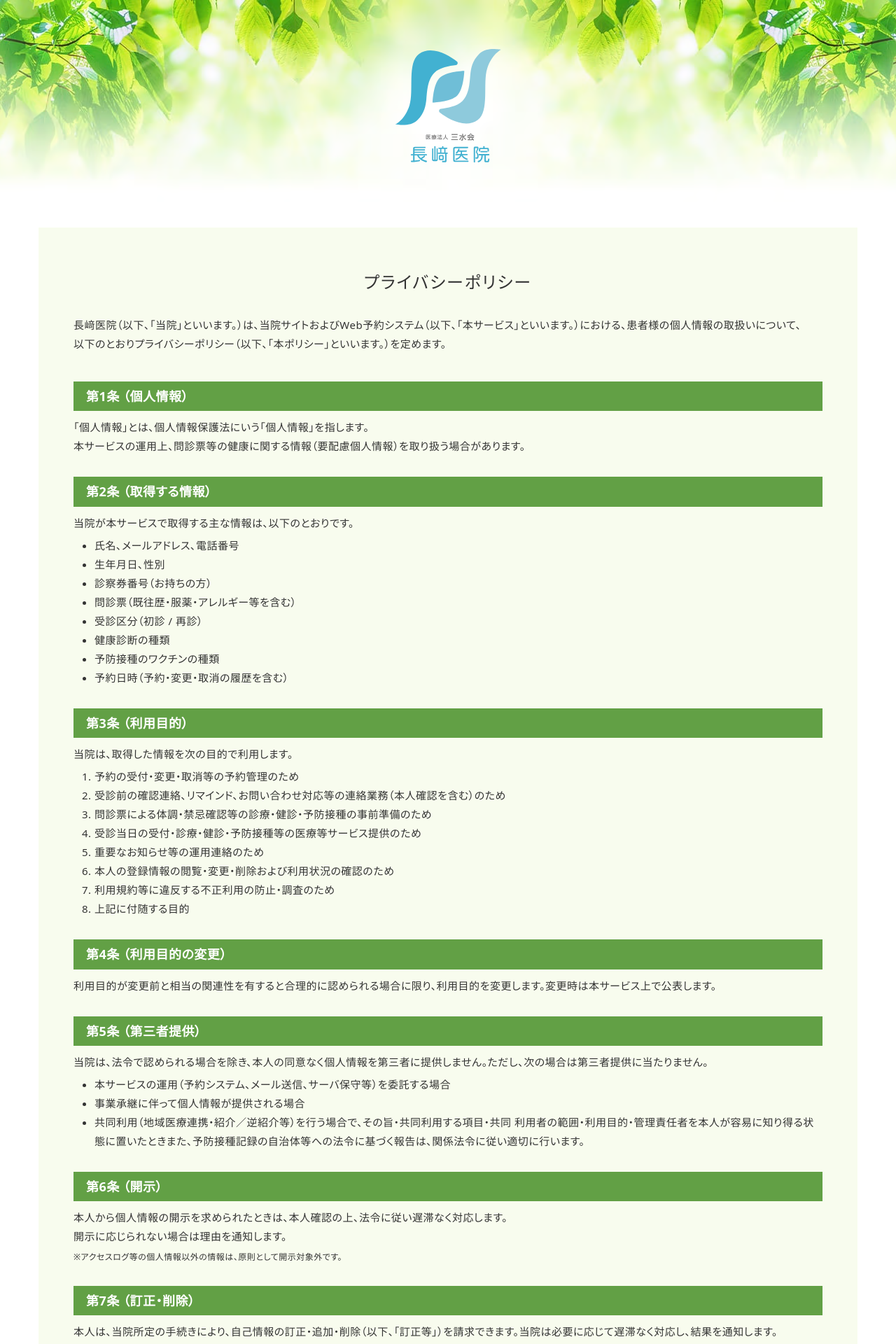
After one commit to tomizawa0214/django-nagasaki-naika, a Django app: page /privacy/ in a window 1280 px wide. The commit adds this page. Shown: the top 1920 px of the page at 70% size. Run offline with Django 5.2, Linux system fonts and the light colour scheme; parts of the project's set-up code (start-up, migrations or seed data) failed here and were passed over; some libraries are stand-ins or nearby versions.

Commit message:
【プライバシーポリシー】ページ実装

```diff
--- a/app/accounts/templates/account/password_reset.html
+++ b/app/accounts/templates/account/password_reset.html
@@ -30,7 +30,7 @@
         {% endif %}
       </div>
       <div class="l-contents__button">
-        <a class="c-button c-button--secondary" href="javascript:history.back()">戻る</a>
+        <a class="c-button c-button--secondary" href="{% url 'login' %}">戻る</a>
         <button class="c-button c-button--primary" type="submit">送信する</button>
       </div>
     </form>
--- a/app/accounts/templates/account/signup.html
+++ b/app/accounts/templates/account/signup.html
@@ -137,7 +137,7 @@
       <div class="l-form__group">
         <label class="c-text c-label"><span class="c-required">必須</span>個人情報のお取扱いについて</label>
         <span class="l-form__checkbox c-text">
-          {% render_field form.privacy id='contact_privacy' %}<a class="c-text c-link" href="" target="_blank" rel="noopener">プライバシーポリシー</a>に同意する
+          {% render_field form.privacy id='contact_privacy' %}<a class="c-text c-link" href="{% url 'privacy' %}" target="_blank" rel="noopener">プライバシーポリシー</a>に同意する
         </span>
         {# エラーメッセージ #}
         {% if form.privacy.errors %}
--- a/app/accounts/views.py
+++ b/app/accounts/views.py
@@ -15,7 +15,7 @@ from django.contrib.auth.views import (
 )
 from django.core.mail import send_mail
 from django.core.signing import BadSignature, SignatureExpired, dumps, loads
-from django.http import HttpResponse, HttpResponseBadRequest
+from django.http import HttpResponse
 from django.shortcuts import redirect, render
 from django.template.loader import render_to_string
 from django.urls import reverse_lazy
--- /dev/null
+++ b/app/templates/privacy.html
@@ -0,0 +1,97 @@
+{% extends "base.html" %}
+
+{% block content %}
+<main class="l-contents">
+  <section class="p-privacy">
+    <h1 class="l-contents__page-title c-title">プライバシーポリシー</h1>
+    <p class="p-privacy__lead c-text c-text--sm">長﨑医院（以下、「当院」といいます。）は、当院サイトおよびWeb予約システム（以下、「本サービス」といいます。）における、患者様の個人情報の取扱いについて、<br class="only-pc">以下のとおりプライバシーポリシー（以下、「本ポリシー」といいます。）を定めます。</p>
+    <section class="p-privacy__contents">
+      <h2 class="p-privacy__heading c-text">第1条 （個人情報）</h2>
+      <p class="c-text c-text--sm">「個人情報」とは、個人情報保護法にいう「個人情報」を指します。<br>本サービスの運用上、問診票等の健康に関する情報（要配慮個人情報）を取り扱う場合があります。</p>
+    </section>
+    <section class="p-privacy__contents">
+      <h2 class="p-privacy__heading c-text">第2条 （取得する情報）</h2>
+      <p class="c-text c-text--sm">当院が本サービスで取得する主な情報は、以下のとおりです。</p>
+      <ul class="c-text c-text--sm">
+        <li class="c-text c-text--sm">氏名、メールアドレス、電話番号</li>
+        <li class="c-text c-text--sm">生年月日、性別</li>
+        <li class="c-text c-text--sm">診察券番号（お持ちの方）</li>
+        <li class="c-text c-text--sm">問診票（既往歴・服薬・アレルギー等を含む）</li>
+        <li class="c-text c-text--sm">受診区分（初診 / 再診）</li>
+        <li class="c-text c-text--sm">健康診断の種類</li>
+        <li class="c-text c-text--sm">予防接種のワクチンの種類</li>
+        <li class="c-text c-text--sm">予約日時（予約・変更・取消の履歴を含む）</li>
+      </ul>
+    </section>
+    <section class="p-privacy__contents">
+      <h2 class="p-privacy__heading c-text">第3条 （利用目的）</h2>
+      <p class="c-text c-text--sm">当院は、取得した情報を次の目的で利用します。</p>
+      <ol class="c-text c-text--sm">
+        <li class="c-text c-text--sm">予約の受付・変更・取消等の予約管理のため</li>
+        <li class="c-text c-text--sm">受診前の確認連絡、リマインド、お問い合わせ対応等の連絡業務（本人確認を含む）のため</li>
+        <li class="c-text c-text--sm">問診票による体調・禁忌確認等の診療・健診・予防接種の事前準備のため</li>
+        <li class="c-text c-text--sm">受診当日の受付・診療・健診・予防接種等の医療等サービス提供のため</li>
+        <li class="c-text c-text--sm">重要なお知らせ等の運用連絡のため</li>
+        <li class="c-text c-text--sm">本人の登録情報の閲覧・変更・削除および利用状況の確認のため</li>
+        <li class="c-text c-text--sm">利用規約等に違反する不正利用の防止・調査のため</li>
+        <li class="c-text c-text--sm">上記に付随する目的</li>
+      </ol>
+    </section>
+    <section class="p-privacy__contents">
+      <h2 class="p-privacy__heading c-text">第4条 （利用目的の変更）</h2>
+      <p class="c-text c-text--sm">利用目的が変更前と相当の関連性を有すると合理的に認められる場合に限り、利用目的を変更します。変更時は本サービス上で公表します。</p>
+    </section>
+    <section class="p-privacy__contents">
+      <h2 class="p-privacy__heading c-text">第5条 （第三者提供）</h2>
+      <p class="c-text c-text--sm">当院は、法令で認められる場合を除き、本人の同意なく個人情報を第三者に提供しません。ただし、次の場合は第三者提供に当たりません。</p>
+      <ul class="c-text c-text--sm">
+        <li class="c-text c-text--sm">本サービスの運用（予約システム、メール送信、サーバ保守等）を委託する場合</li>
+        <li class="c-text c-text--sm">事業承継に伴って個人情報が提供される場合</li>
+        <li class="c-text c-text--sm">共同利用（地域医療連携・紹介／逆紹介等）を行う場合で、その旨・共同利用する項目・共同  利用者の範囲・利用目的・管理責任者を本人が容易に知り得る状態に置いたときまた、予防接種記録の自治体等への法令に基づく報告は、関係法令に従い適切に行います。</li>
+      </ul>
+    </section>
+    <section class="p-privacy__contents">
+      <h2 class="p-privacy__heading c-text">第6条 （開示）</h2>
+      <p class="c-text c-text--sm">本人から個人情報の開示を求められたときは、本人確認の上、法令に従い遅滞なく対応します。<br>開示に応じられない場合は理由を通知します。</p>
+      <small class="c-text c-text--help">アクセスログ等の個人情報以外の情報は、原則として開示対象外です。</small>
+    </section>
+    <section class="p-privacy__contents">
+      <h2 class="p-privacy__heading c-text">第7条 （訂正・削除）</h2>
+      <p class="c-text c-text--sm">本人は、当院所定の手続きにより、自己情報の訂正・追加・削除（以下、「訂正等」）を請求できます。当院は必要に応じて遅滞なく対応し、結果を通知します。</p>
+      <small class="c-text c-text--help">対応対象は本サービスが保有する登録情報（上記第2条記載の範囲）に限られます。</small>
+    </section>
+    <section class="p-privacy__contents">
+      <h2 class="p-privacy__heading c-text">第8条 （利用停止等）</h2>
+      <p class="c-text c-text--sm">本人から、情報が目的外で利用されている等の理由により利用停止・消去の請求があった場合、必要な調査の上、法令に従って対応します。実施が困難な場合は、権利利益を保護するための代替措置を講じます。</p>
+      <small class="c-text c-text--help">法令上の保存義務がある情報については、義務の範囲内では利用停止等に応じられない場合があります。</small>
+    </section>
+    <section class="p-privacy__contents">
+      <h2 class="p-privacy__heading c-text">第9条 （クッキー等の利用）</h2>
+      <p class="c-text c-text--sm">当院は本サービスの機能提供（例：ログイン状態の維持、セキュリティ対策）および品質改善のため、Cookie等を使用します。必須Cookieはサービス提供に不可欠であり、解析・広告目的には利用しません。解析用Cookie（Googleアナリティクス）は、ブラウザ設定や本サービスの「Cookie設定」で無効化できます。</p>
+    </section>
+    <section class="p-privacy__contents">
+      <h2 class="p-privacy__heading c-text">第10条 （Googleアナリティクスの利用）</h2>
+      <p class="c-text c-text--sm">送信先：Google LLC / 送信情報の例：Cookie ID、閲覧ページ、操作履歴、ブラウザ・端末情報、概略の位置情報 等 / 目的：利用状況の分析・改善。当院はこれらを個人識別を目的として使用しません。収集・処理はGoogleの規約・ポリシーに従い、情報は国外サーバに保存されることがあります。無効化はブラウザのCookie設定またはGoogleアナリティクスのオプトアウトアドオンで可能です。</p>
+      <small class="p-privacy__reference c-text c-text--xs">
+        <span>参考：</span>
+        <a class="c-link" href="https://policies.google.com/privacy/partners" target="_blank" rel="noopener">https://policies.google.com/privacy/partners</a>
+        <a class="c-link" href="https://tools.google.com/dlpage/gaoptout" target="_blank" rel="noopener">https://tools.google.com/dlpage/gaoptout</a>
+      </small>
+    </section>
+    <section class="p-privacy__contents">
+      <h2 class="p-privacy__heading c-text">第11条 （本ポリシーの変更）</h2>
+      <p class="c-text c-text--sm">法令その他本ポリシーに別段の定めがある場合を除き、事前の通知なく変更できます。変更後は、本サービスに掲載した時点から効力を生じます。重要な変更は適切な方法で周知します。</p>
+    </section>
+    <section class="p-privacy__contents">
+      <h2 class="p-privacy__heading c-text">第12条 （お問い合わせ窓口）</h2>
+      <p class="c-text c-text--sm">本ポリシーに関するお問い合わせは、下記までお願いいたします。</p>
+      <address>
+        <p class="c-text c-text--sm">住所：〒371-0021 群馬県前橋市住吉町2-12-5</p>
+        <p class="c-text c-text--sm">医院：長﨑医院 / 院長：長﨑 淳</p>
+        <p class="c-text c-text--sm">電話番号：027-231-3274</p>
+      </address>
+    </section>
+    <p class="c-text c-text--sm">制定：<time datetime="2026-01-01">2026年1月1日</time></p>
+  </section>
+</main>
+{% endblock %}
--- /dev/null
+++ b/app/urls.py
@@ -0,0 +1,7 @@
+from django.urls import path
+from app import views
+
+
+urlpatterns = [
+    path('privacy/', views.PrivacyView.as_view(), name='privacy'),
+]
--- a/app/views.py
+++ b/app/views.py
@@ -1,3 +1,18 @@
+from django.conf import settings
 from django.shortcuts import render
+from django.views.generic import View
 
-# Create your views here.
+
+class PrivacyView(View):
+    def get(self, request, *args, **kwargs):
+
+        # メタタグ
+        extra_context = {
+            "meta_robots": "index,follow",
+            "meta_title": "プライバシーポリシー | 長﨑医院ネット予約",
+            "meta_description": "長﨑医院ネット予約でお預かりする個人情報の取り扱いについてご案内するプライバシーポリシーページです。",
+            "url": f"{settings.BASE_URL}privacy/",
+        }
+
+        # テンプレートを描画
+        return render(request, "privacy.html", {"extra_context": extra_context})
--- a/mysite/urls.py
+++ b/mysite/urls.py
@@ -6,7 +6,7 @@ admin.site.index_title = "長﨑医院ネット予約"
 
 urlpatterns = [
     path("management/", admin.site.urls),
-    # path("", include("app.urls")),
     path("", include("app.accounts.urls")),
+    path("", include("app.urls")),
     path("accounts/", include("allauth.urls")),
 ]
```
